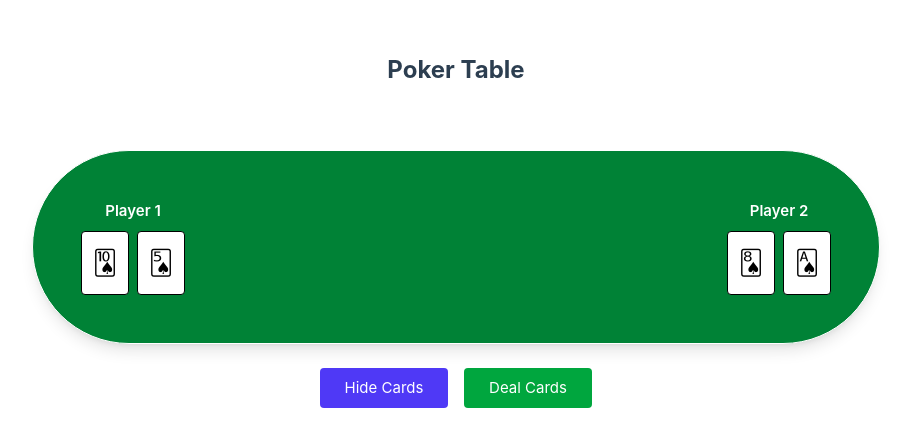
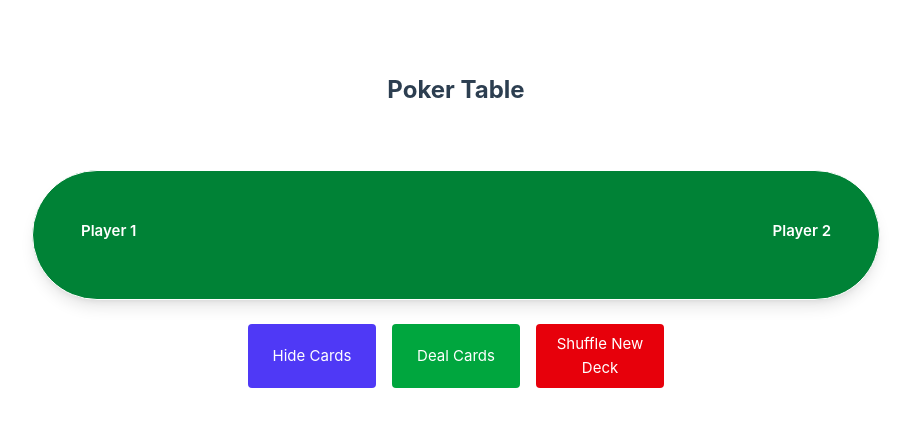
Before and after one commit to zaviriukha/poker, a Vue app: page / in a window 1280 px wide. Shown: the part 169-616 px from the top of the page, without its empty margins (184-1095 px from the left). Built offline with nearby package versions, Linux system fonts and the light colour scheme.

Commit message:
update for deck logic

```diff
--- a/src/components/Table.vue
+++ b/src/components/Table.vue
@@ -2,21 +2,31 @@
 import { ref, onMounted } from 'vue'
 import PlayerCards from "@/components/cards/PlayerCards.vue";
 
-const cards = ['🂡', '🂢', '🂣', '🂤', '🂥', '🂦', '🂧', '🂨', '🂩', '🂪', '🂫', '🂭', '🂮'] // масів карт які лежать в колоді
+const deck = ref([])
+const fullDeck = [
+  '🂡','🂢','🂣','🂤','🂥','🂦','🂧','🂨','🂩','🂪','🂫','🂭','🂮',
+  '🂱','🂲','🂳','🂴','🂵','🂶','🂷','🂸','🂹','🂺','🂻','🂽','🂾',
+  '🃁','🃂','🃃','🃄','🃅','🃆','🃇','🃈','🃉','🃊','🃋','🃍','🃎',
+  '🃑','🃒','🃓','🃔','🃕','🃖','🃗','🃘','🃙','🃚','🃛','🃝','🃞'
+]
 const player1 = ref([]) // базово пустий масив для карт гравця
 const player2 = ref([]) // базово пустий масив для карт гравця
 const cardsVisible = ref(true) // статус відкритості карт гравців на столі
 
-// тосуемо карти у масиві-колоді
-function shuffleDeck() {
-  return [...cards].sort(() => Math.random() - 0.5)
+// тасуемо fullDeck а також з цього починається гра - стіл пустий, колода тасована
+function resetDeck() {
+  deck.value = [...fullDeck].sort(() => Math.random() - 0.5) // тасуємо колоду
+  player1.value = [] // порожня колода гравця
+  player2.value = [] // порожня колода гравця
 }
 
-// здаємо карти грацям
 function dealCards() {
-  const deck = shuffleDeck()
-  player1.value = deck.slice(0, 2)
-  player2.value = deck.slice(2, 4)
+  if (deck.value.length < 4) {
+    alert("У колоді не залишилось достатньо карт!")
+    return
+  }
+  player1.value = deck.value.splice(0, 2) // здаємо по 2 карти з колоди гравцю, з колоди вони видаляються
+  player2.value = deck.value.splice(0, 2) // здаємо по 2 карти з колоди гравцю, з колоди вони видаляються
 }
 
 // перемикання видимості карт гравців
@@ -26,7 +36,8 @@ function toggleCards() {
 
 // роздача карт при завантаженні компонента
 onMounted(() => {
-  dealCards()
+  resetDeck()
+  // dealCards()
 })
 </script>
 
@@ -46,6 +57,9 @@ onMounted(() => {
         <button @click="dealCards" class="w-32 px-4 py-2 bg-green-600 text-white rounded hover:bg-green-700">
           Deal Cards
         </button>
+        <button @click="resetDeck" class="w-32 px-4 py-2 bg-red-600 text-white rounded hover:bg-red-700">
+          Shuffle New Deck
+        </button>
       </div>
     </div>
   </div>
```
